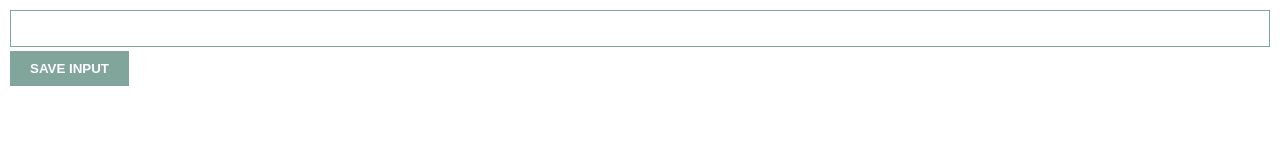
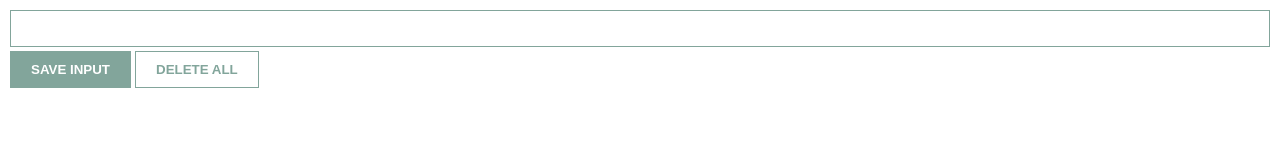
Before and after one commit to angelicav1/Chrome-Extension-Lead-Tracker, a browser extension: page index.html in a window 1280 px wide. Drawn offline with Linux system fonts and the light colour scheme; a web font is replaced by a local one.

Commit message:
update index.css, index.js, index.html

```diff
--- a/index.css
+++ b/index.css
@@ -17,8 +17,13 @@ button {
     color: white;
     background: #82a59b;
     padding: 10px 20px;
-    border: none;
+    border: 1px solid #82a59b;
     font-weight: bold;
+}
+
+#delete-btn {
+    color: #82a59b;
+    background: white;
 }
 
 ul {
--- a/index.html
+++ b/index.html
@@ -12,11 +12,9 @@
     </title>
 </head>
 <body>
-    <!-- Create an input element with type="text" and id="input-el"-->
-    <!-- Create a SAVE INPUT button with id="input-btn"-->
     <input type="text" id="input-el">
     <button id="input-btn">SAVE INPUT</button>
-    <!-- Create an unordered list element (<ul>) with id="ul-el"-->
+    <button id="delete-btn">DELETE ALL</button>
         <ul id="ul-el">
 
         </ul>
```
Also changed, not shown: index.js (+0 -15 lines).
